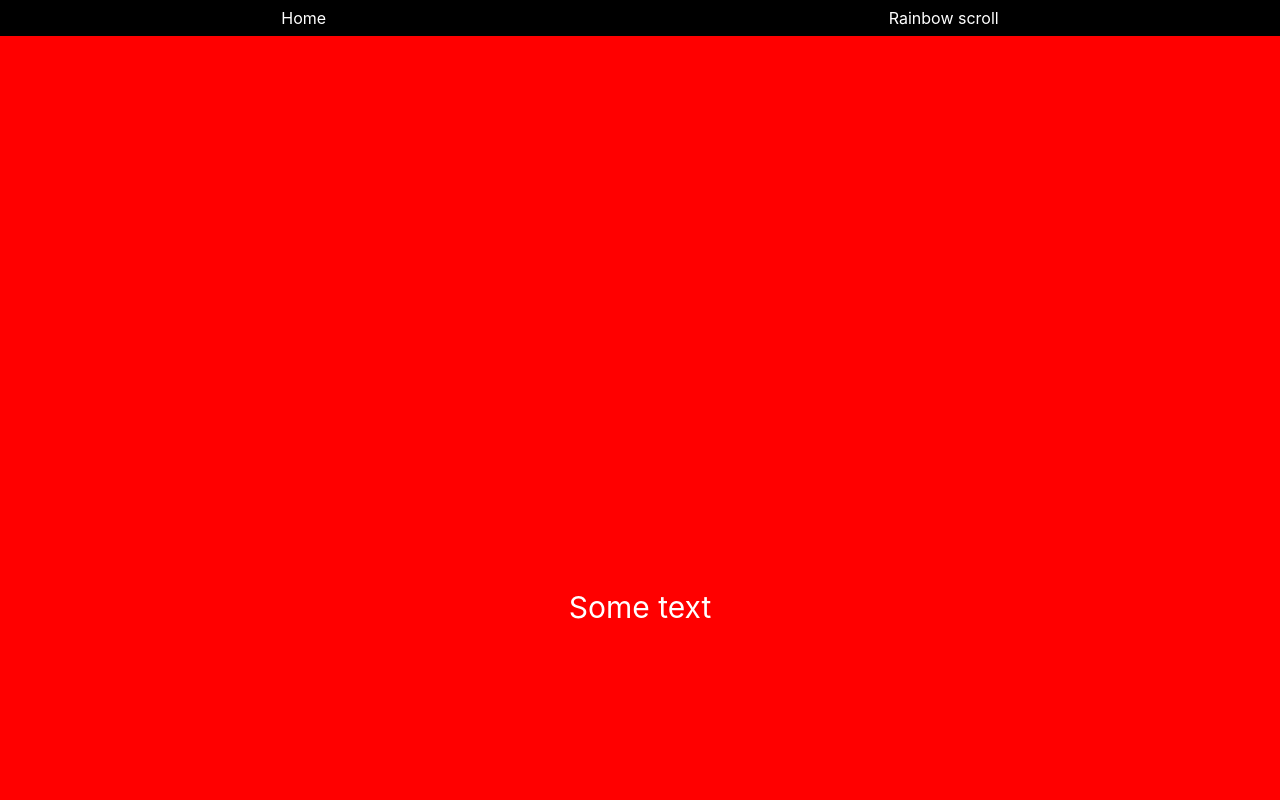
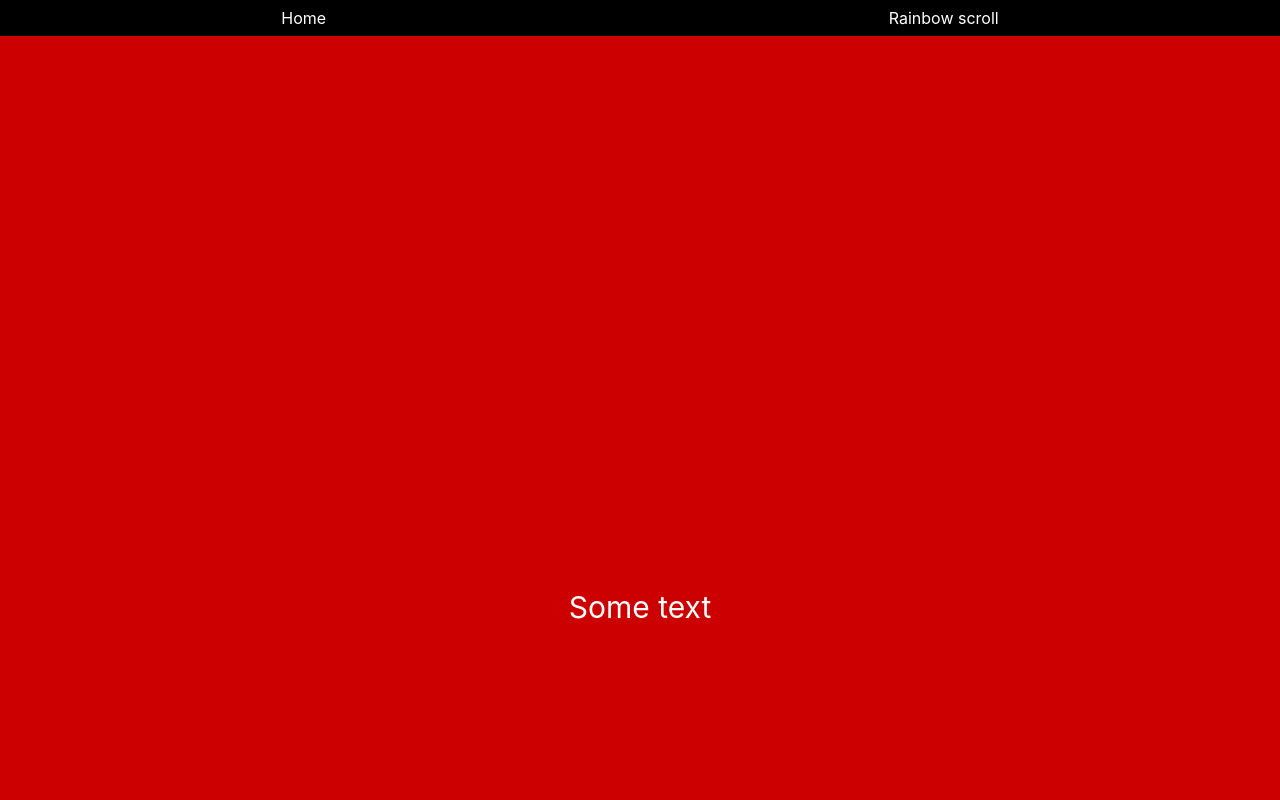
Before and after one commit to Djimovanberlo/dev-experiments, a React (Create React App) app: page /rainbow-scroll in a window 1280 px wide. Shown: the top 800 px of the page. Built offline with nearby package versions, Linux system fonts and the light colour scheme.

Commit message:
quick rename

```diff
--- a/src/components/rainbow-scroll/index.js
+++ b/src/components/rainbow-scroll/index.js
@@ -1,7 +1,7 @@
 import { useRef } from 'react'
 
 import useScroll from '../../lib/useScroll'
-import { getHSLValue } from '../../lib/rainbow-scroll'
+import { getHueValue } from '../../lib/rainbow-scroll'
 import './style.css'
 
 const RainbowScroll = () => {
@@ -10,12 +10,12 @@ const RainbowScroll = () => {
 
   var scrollMaxY = mainRef.scrollMaxY || document.documentElement.scrollHeight - document.documentElement.clientHeight
 
-  const hslValue = getHSLValue(scrollY, scrollMaxY) || 0
+  const hueValue = getHueValue(scrollY, scrollMaxY) || 0
 
   return (
     <div
       ref={mainRef}
-      style={{ backgroundColor: `hsl(${hslValue}, 100%, 50%)` }}
+      style={{ backgroundColor: `hsl(${hueValue}, 100%, 40%)` }}
       className='text-white text-center min-h-screen-2 flex flex-col justify-around'>
       <h1>Some text</h1>
       <h1>Some more text</h1>
--- a/src/lib/rainbow-scroll.js
+++ b/src/lib/rainbow-scroll.js
@@ -1,6 +1,6 @@
 import { getPercentage, getValueFromPercentage } from './utils'
 
-export const getHSLValue = (partial, total) => {
+export const getHueValue = (partial, total) => {
   const hslMax = 375
   const percentToGet = getPercentage(partial, total)
   return getValueFromPercentage(percentToGet, hslMax)
```
